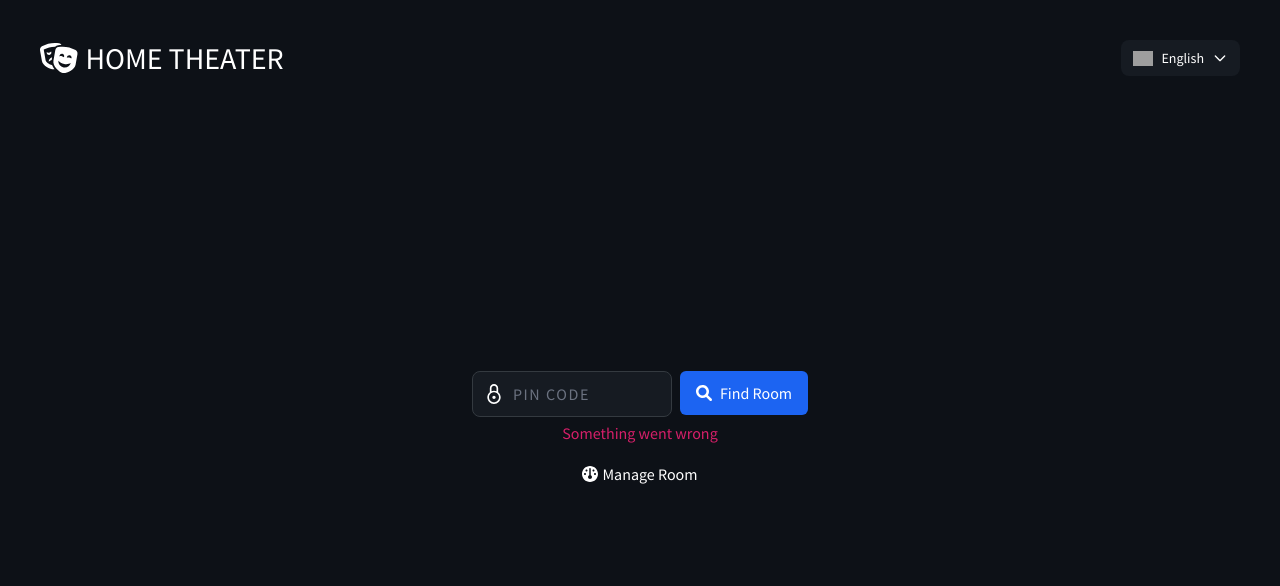
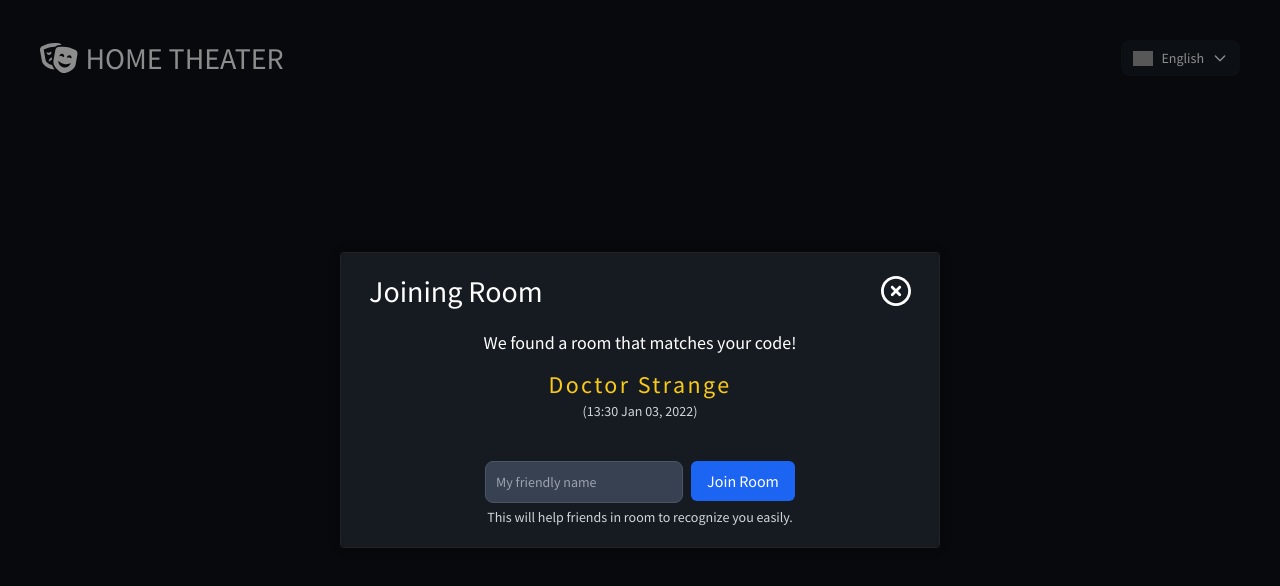
Before and after one commit to noire-field/home-theater-fe, a React (Create React App) app: page / in a window 1280 px wide. Shown: the top 586 px of the page. Built offline with nearby package versions, Linux system fonts and the light colour scheme; grey boxes are pictures that could not be loaded.

Commit message:
Completed Design Modal: Room Found

```diff
--- a/package.json
+++ b/package.json
@@ -14,6 +14,7 @@
     "mini-svg-data-uri": "^1.4.4",
     "react": "^17.0.2",
     "react-dom": "^17.0.2",
+    "react-modal": "^3.14.4",
     "react-scripts": "5.0.0",
     "sass": "^1.49.9",
     "typescript": "^4.6.2",
@@ -44,6 +45,7 @@
     ]
   },
   "devDependencies": {
+    "@types/react-modal": "^3.13.1",
     "autoprefixer": "^10.4.4",
     "postcss": "^8.4.12",
     "tailwindcss": "^3.0.23"
--- /dev/null
+++ b/src/assets/scss/components/react-modal.scss
@@ -0,0 +1,25 @@
+.ReactModal {
+    &__Overlay {
+        opacity: 0;
+        transition: opacity 0.15s;
+        background-color: rgba(0,0,0,0.45) !important;
+        &--after-open {
+            opacity: 1;
+        }
+        &--before-close{
+            opacity: 0;
+        }
+    }
+
+    &__Content {
+        color: white !important;
+        background-color: black !important;
+        border: 1px solid rgba(100,100,100,0.35) !important;
+        -webkit-box-shadow: 0px 0px 14px 3px rgba(0,0,0,0.35) !important;
+        -moz-box-shadow: 0px 0px 14px 3px rgba(0,0,0,0.35) !important;
+        box-shadow: 0px 0px 14px 3px rgba(0,0,0,0.35) !important;
+
+
+        max-width: 100% !important;
+    }
+}
--- a/src/assets/scss/index.scss
+++ b/src/assets/scss/index.scss
@@ -3,6 +3,7 @@
 @tailwind utilities;
 
 @import 'layout/grid.scss';
+@import 'components/react-modal.scss';
 
 body {
     font-family: 'Source Sans Pro', 'Roboto', 'sans-serif' !important;
--- /dev/null
+++ b/src/components/modals/RoomFound.modal.tsx
@@ -0,0 +1,44 @@
+import React, { useState } from 'react';
+import Modal from 'react-modal';
+
+import { StyleCompact } from './../../utils/modal';
+
+function RoomFoundModal() {
+
+    const show = true; //useSelector(state => state.modal.episode.showCreate);
+    //const series = useSelector(state => state.modal.episode.series);
+    //const season = useSelector(state => state.modal.episode.season);
+
+    //const [errors, setErrors] = useState([]);
+
+    const onCloseModal = () => {
+        //setErrors([]);
+        //dispatch(ModalEpisodeToggleCreate(false));
+    }
+
+    return (
+        <Modal isOpen={show} onRequestClose={onCloseModal} style={StyleCompact} contentLabel="Modal: Room Found">
+            <div className="text-shiro bg-kuro-7 border-kuro-8 px-7 py-5">
+                <div className='flex flex-row justify-between mb-5'>
+                    <p className='text-3xl text-center'>Joining Room</p>
+                    <a onClick={onCloseModal} href="#" className='text-white transition-all hover:text-gray-200 text-3xl'><i className="far fa-times-circle"></i></a>
+                </div>
+                <p className='text-lg text-center mb-3'>We found a room that matches your code!</p>
+                <p className='text-2xl text-yellow-300 tracking-widest text-center'>Doctor Strange</p>
+                <p className='text-center text-sm text-gray-300'>(13:30 Jan 03, 2022)</p>
+
+                <div className='flex flex-row justify-center mt-10 mb-1'>
+                    <div className='mr-2'>
+                        <input type="email" id="email" className="border text-sm rounded-lg block w-full p-2.5 bg-gray-700 border-gray-600 placeholder-gray-400 text-white focus:ring-blue-500 focus:border-blue-500" placeholder="My friendly name" required/>
+                    </div>
+                    <div className=''>
+                        <button type="button" className="transition-all text-white text-uppper text-center font-medium rounded-md px-4 py-2 bg-blue-600 hover:bg-blue-700 active:bg-blue-800 focus:ring-blue-800">Join Room</button>
+                    </div>
+                </div>
+                <p className='text-center text-sm text-gray-300'>This will help friends in room to recognize you easily.</p>
+            </div>
+        </Modal>
+    )
+}
+
+export default React.memo(RoomFoundModal);
--- a/src/design/Homepage.jsx
+++ b/src/design/Homepage.jsx
@@ -1,4 +1,6 @@
 import React, { useState } from 'react';
+
+import RoomFoundModal from '../components/modals/RoomFound.modal';
 
 function Homepage() {
     return (
@@ -43,7 +45,9 @@
                     </div>
                 </div>
             </div>
-            <div></div>
+            <div>
+                <RoomFoundModal/>
+            </div>
         </div>
     )
 }
--- a/src/index.tsx
+++ b/src/index.tsx
@@ -1,10 +1,13 @@
 import React from 'react';
 import ReactDOM from 'react-dom';
+import Modal from 'react-modal';
 
 import 'flowbite';
 import './assets/scss/index.scss';
 
 import App from './App';
+
+Modal.setAppElement('#root');
 
 ReactDOM.render(
 	<React.StrictMode>
--- /dev/null
+++ b/src/utils/modal.js
@@ -0,0 +1,50 @@
+export const StyleCompact = {
+    content: {
+		top: '50%',
+		left: '50%',
+		right: 'auto',
+		bottom: 'auto',
+		marginRight: '-50%',
+		transform: 'translate(-50%, -50%)',
+        padding: '0',
+		zIndex: '99999',
+		width: '600px'
+    },
+	overlay: {
+		zIndex: '99999'
+	}
+}
+
+export const StyleSuperCompact = {
+    content: {
+		top: '50%',
+		left: '50%',
+		right: 'auto',
+		bottom: 'auto',
+		marginRight: '-50%',
+		transform: 'translate(-50%, -50%)',
+        padding: '0',
+		zIndex: '99999',
+		width: '400px'
+    },
+	overlay: {
+		zIndex: '99999'
+	}
+}
+
+export const StyleLarge = {
+    content: {
+		top: '50%',
+		left: '50%',
+		right: 'auto',
+		bottom: 'auto',
+		marginRight: '-50%',
+		transform: 'translate(-50%, -50%)',
+        padding: '0',
+		zIndex: '99999',
+		width: '800px'
+    },
+	overlay: {
+		zIndex: '99999'
+	}
+}
```
Also changed, not shown: 1 other file (tests, documents, lock files or other folders).
